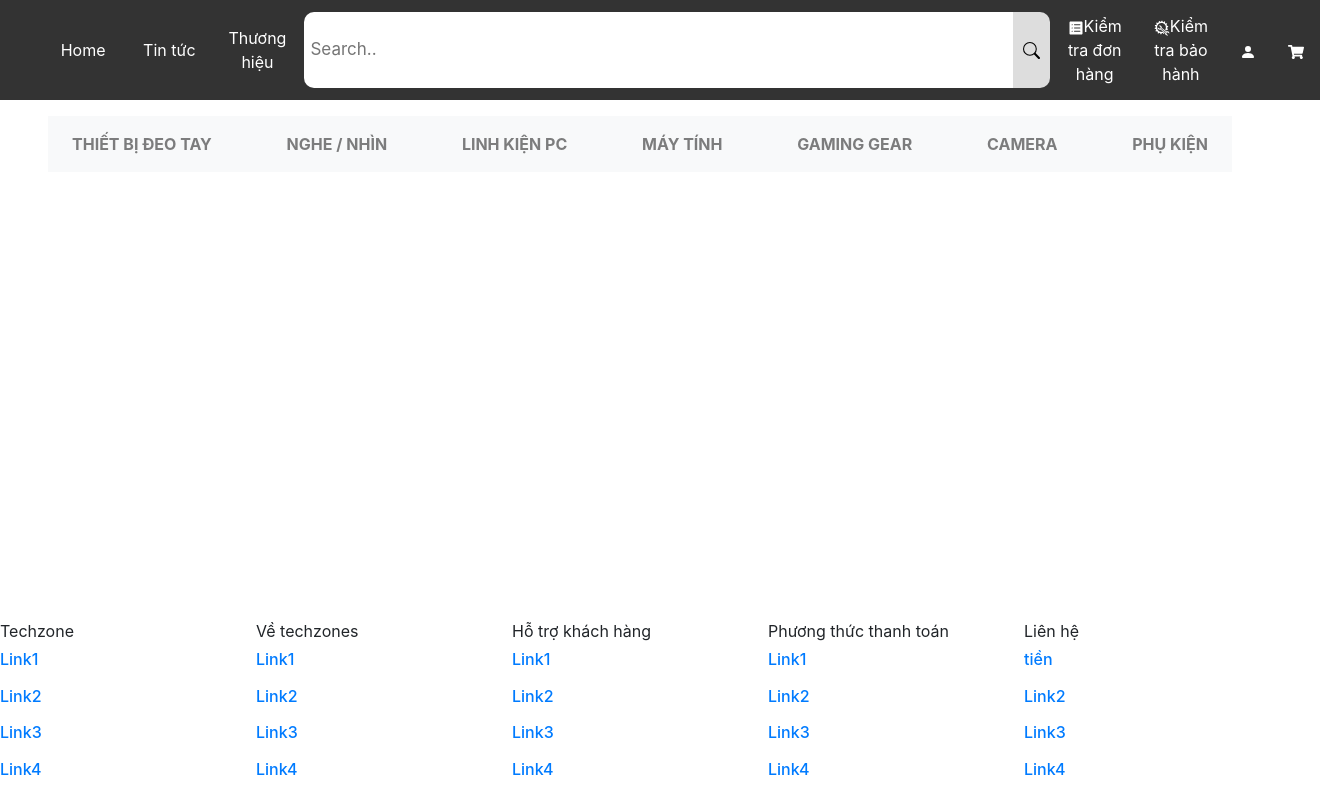
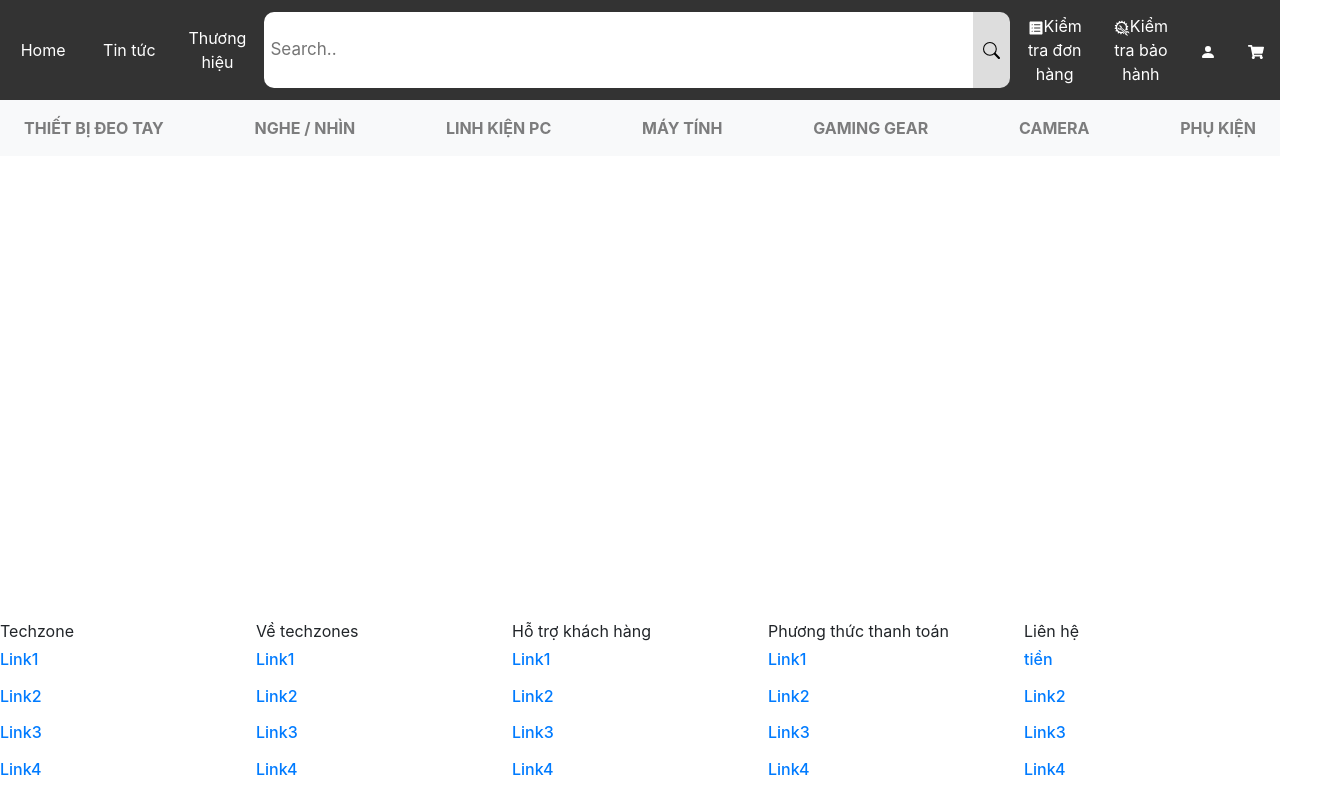
Before and after one commit to kimlong060220/Project_Web, a React (Create React App) app in the folder techzones/: page / in a window 1280 px wide. Shown: the whole page, 1320 px wide, since content can reach past the window. Built offline with nearby package versions, Linux system fonts and the light colour scheme.

Commit message:
chinh navbar va topheader

```diff
--- a/techzones/src/Component/BottomHeader.css
+++ b/techzones/src/Component/BottomHeader.css
@@ -1,8 +1,6 @@
 .navbar {
-    width: 90%;
+    width: 100%;
     font-weight: bold;
-    margin-right: auto;
-    margin-left: auto;
 }
 .DropDown {
     position: absolute;
@@ -45,7 +43,7 @@ img.loaded {
     width:250px;
 }
 
-.nav-item > a{
-    /* text-decoration: none; */
+/* .nav-item > a{
+    text-decoration: none;
 
-}
+} */
--- a/techzones/src/Component/Footer.css
+++ b/techzones/src/Component/Footer.css
@@ -4,6 +4,7 @@
     width: 100%;
     bottom: 10px;
     position: absolute;
+    justify-content: center;
 }
 .footer-item{
     width: 20%;
--- a/techzones/src/Component/Navbar.css
+++ b/techzones/src/Component/Navbar.css
@@ -6,13 +6,15 @@
     background-color: #333;
     width: 100%;
     justify-content: center;
+    margin-bottom: 0px;
+    padding-left: 0px;
 }
-.nav-list .nav-item{
+.nav-list .Nav-item{
     text-align: center;
     flex: 1;
     align-self: center;
 }
-.nav-list .nav-item a {
+.nav-list .Nav-item a {
     display: inline-block;
     color: white;
     text-align: center;
@@ -21,7 +23,7 @@
 
 }
 
-.nav-item:hover{
+.Nav-item:hover{
     background-color:blue;
 }
 .nav-list form {
--- a/techzones/src/Component/Navbar.js
+++ b/techzones/src/Component/Navbar.js
@@ -11,17 +11,17 @@ export default class Navbar extends Component {
     return (
         <nav className = "topnav">
             <ul className = "nav-list">
-                <li className = "nav-item">
+                <li className = "Nav-item">
                     <a href = "#">
                         Home
                     </a>
                 </li>
-                <li className = "nav-item">
+                <li className = "Nav-item">
                     <a href = "#">
                         Tin tức
                     </a>
                 </li>
-                <li className = "nav-item">
+                <li className = "Nav-item">
                     <a href = "#">
                         Thương hiệu
                     </a>
@@ -30,24 +30,24 @@ export default class Navbar extends Component {
                     <input type="text" placeholder="Search.." name="search"/>
                     <button type="submit"><BsSearch/></button>
                 </form>
-                <li className = "nav-item">
+                <li className = "Nav-item">
                     <a href = "#">
                         <IoIosListBox/>
                         Kiểm tra đơn hàng
                     </a>
                 </li>
-                <li className = "nav-item">
+                <li className = "Nav-item">
                     <a href = "#">
                         <GiAutoRepair/>
                         Kiểm tra bảo hành
                     </a>
                 </li>
-                <li className ="nav-item" id = "login">
+                <li className ="Nav-item" id = "login">
                     <a href ="#">
                         <BsFillPersonFill/>
                     </a>
                 </li>
-                <li className ="nav-item" id= "cart">
+                <li className ="Nav-item" id= "cart">
                     <a href ="#">
                         <FaShoppingCart/>
                     </a>
--- a/techzones/src/Component/TopHeader.css
+++ b/techzones/src/Component/TopHeader.css
@@ -1,12 +1,12 @@
-* {
+/* * {
   -webkit-box-sizing: content-box;
      -moz-box-sizing: content-box;
           box-sizing: content-box;
-}
+} */
 .navbar {
     display: block;
   }
 input {
     padding: 0px 10px;
     margin: 0px 50px;
-  }
+}
```
Also changed, not shown: 2 other files (tests, documents, lock files or other folders).
